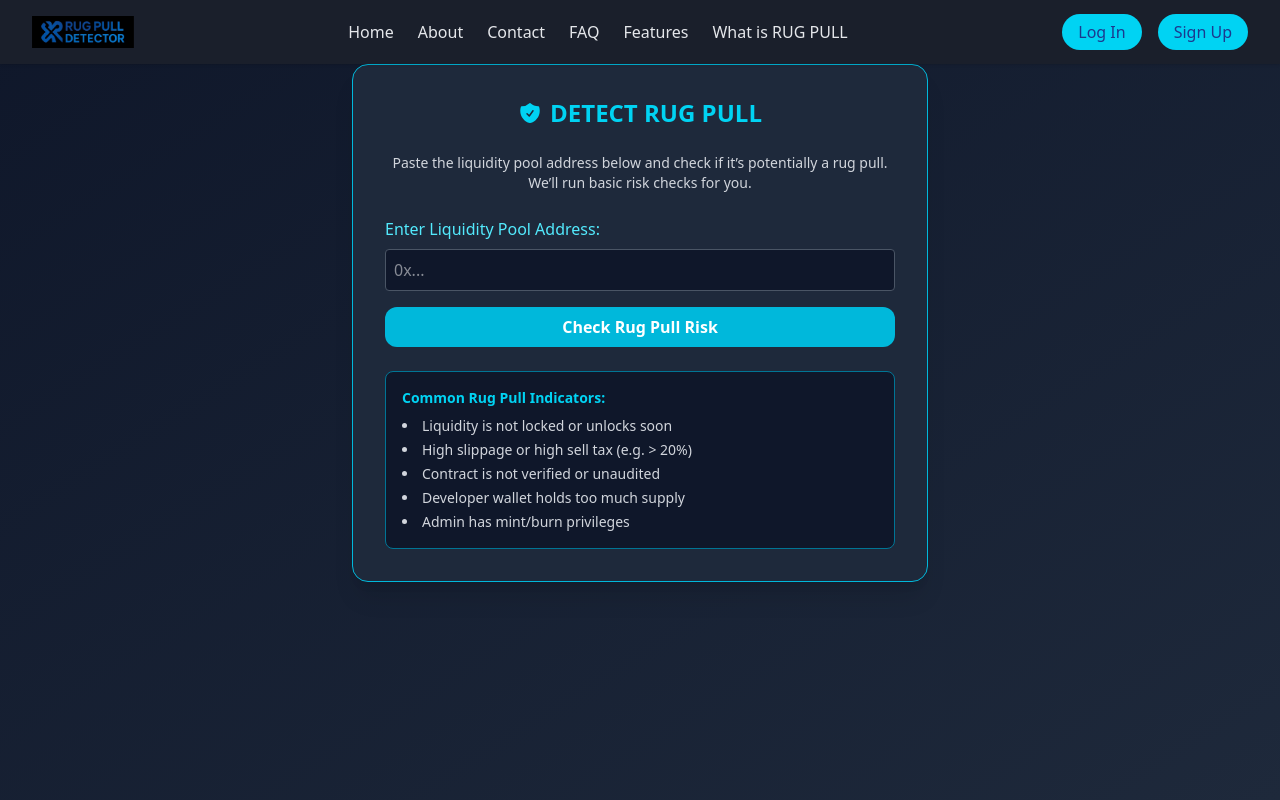
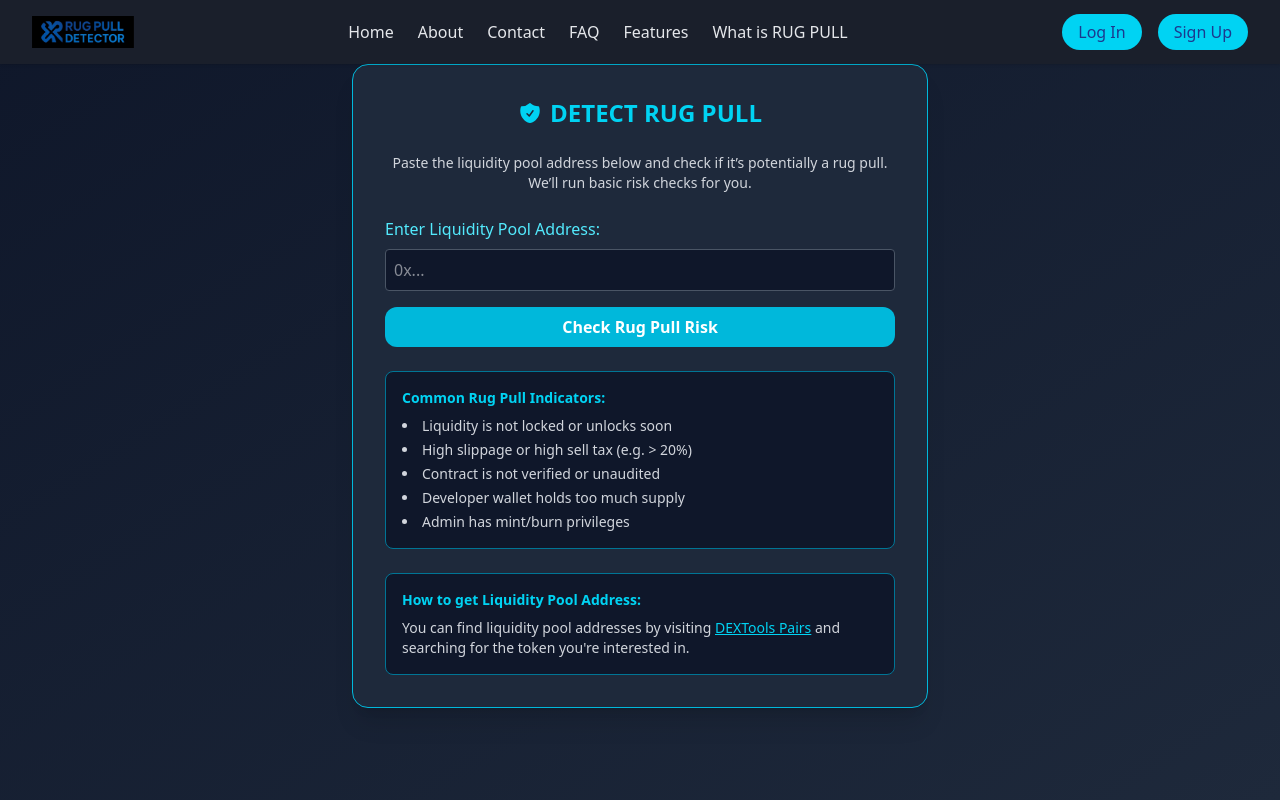
Before and after one commit to Vanquoc0201/FE_RugPull, a React (Vite) app: page /detect in a window 1280 px wide. Shown: the top 800 px of the page. Built offline with nearby package versions, Linux system fonts and the light colour scheme.

Commit message:
Push Get Address

```diff
--- a/src/pages/HomeTemplates/DetectPage/index.tsx
+++ b/src/pages/HomeTemplates/DetectPage/index.tsx
@@ -17,9 +17,7 @@ const DetectPage = () => {
     setResult("⚠️ Invalid address format. Please enter a valid Solana wallet address.");
     return;
   }
-
   setLoading(true);
-
   try {
     const data = await appService.detectRugPull(address);
     setResult(data.prediction_message);
@@ -87,6 +85,23 @@ const DetectPage = () => {
             <li>Admin has mint/burn privileges</li>
         </ul>
         </div>
+        <div className="bg-[#0f172a] border border-cyan-700 p-4 rounded-lg text-sm text-gray-300 mt-6 fade-in-down fade-delay-12">
+  <h3 className="font-semibold text-cyan-400 mb-2 fade-in-down fade-delay-13">
+    How to get Liquidity Pool Address:
+  </h3>
+  <p className="fade-in-down fade-delay-14">
+    You can find liquidity pool addresses by visiting{" "}
+    <a
+      href="https://www.dextools.io/app/en/pairs"
+      target="_blank"
+      rel="noopener noreferrer"
+      className="text-cyan-400 underline hover:text-cyan-300"
+    >
+      DEXTools Pairs
+    </a>{" "}
+    and searching for the token you're interested in.
+  </p>
+</div>
       </div>
     </div>
   );
```
